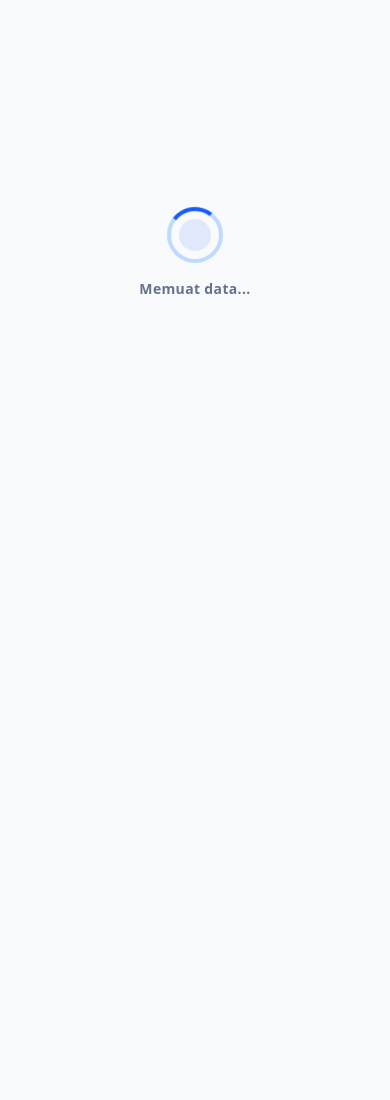
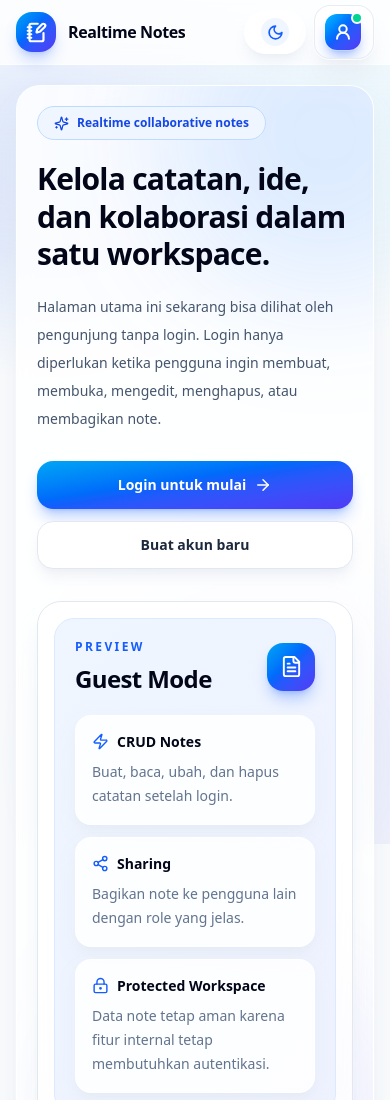
Before and after one commit to ki1bot/realtimecollaborativenotes, a Next.js app: page / in a window 390 px wide. Before the commit this address had no page. Shown: the top 1100 px of the page. Before the commit the page ends 844 px from the top, so only its background shows below. Built offline with nearby package versions, Linux system fonts and the light colour scheme.

Commit message:
Setup device mobile

```diff
--- a/app/components/DashboardPage.tsx
+++ b/app/components/DashboardPage.tsx
@@ -2,13 +2,22 @@
 
 import { useEffect, useMemo, useState } from "react";
 import { useRouter } from "next/navigation";
-import { FileText, Plus, Search, Sparkles, Users, Zap } from "lucide-react";
+import {
+  ArrowRight,
+  FileText,
+  LockKeyhole,
+  Plus,
+  Search,
+  Share2,
+  Sparkles,
+  Users,
+  Zap,
+} from "lucide-react";
 import { useAuth } from "@/app/components/AuthProvider";
 import EmptyState from "@/app/components/EmptyState";
 import Loading from "@/app/components/Loading";
 import MainLayout from "@/app/components/MainLayout";
 import NoteCard from "@/app/components/NoteCard";
-import ProtectedPage from "@/app/components/ProtectedPage";
 import { notesApi } from "@/app/lib/api";
 import type { Note } from "@/app/types";
 
@@ -83,6 +92,11 @@ export default function DashboardPage() {
   const sharedNotes = notes.length - ownedNotes;
 
   const createNote = async () => {
+    if (!user) {
+      router.push("/?view=login");
+      return;
+    }
+
     setCreating(true);
     setError("");
 
@@ -115,8 +129,165 @@ export default function DashboardPage() {
     }
   };
 
+  if (authLoading) {
     return (
-    <ProtectedPage>
+      <MainLayout>
+        <Loading />
+      </MainLayout>
+    );
+  }
+
+  if (!user) {
+    return (
+      <MainLayout>
+        <div className="space-y-6 sm:space-y-8">
+          <section className="relative overflow-hidden rounded-[1.5rem] border border-white/70 bg-white/85 p-5 shadow-xl shadow-slate-200/70 backdrop-blur dark:border-slate-800/80 dark:bg-slate-900/75 dark:shadow-black/30 sm:rounded-[2.25rem] sm:p-8 lg:p-12">
+            <div className="pointer-events-none absolute -right-28 -top-28 h-80 w-80 rounded-full bg-blue-500/15 blur-3xl" />
+            <div className="pointer-events-none absolute -bottom-32 left-16 h-80 w-80 rounded-full bg-indigo-500/10 blur-3xl" />
+
+            <div className="relative grid gap-8 lg:grid-cols-[minmax(0,1fr)_380px] lg:items-center">
+              <div>
+                <div className="mb-5 inline-flex max-w-full items-center gap-2 rounded-full border border-blue-200 bg-blue-50 px-4 py-2 text-xs font-black text-blue-700 dark:border-blue-900/70 dark:bg-blue-950/40 dark:text-blue-300">
+                  <Sparkles size={15} />
+                  <span className="truncate">Realtime collaborative notes</span>
+                </div>
+
+                <h1 className="max-w-4xl text-3xl font-black leading-tight tracking-tight text-slate-950 dark:text-slate-50 sm:text-5xl lg:text-6xl">
+                  Kelola catatan, ide, dan kolaborasi dalam satu workspace.
+                </h1>
+
+                <p className="mt-5 max-w-2xl text-sm leading-7 text-slate-600 dark:text-slate-400 sm:text-base sm:leading-8">
+                  Halaman utama ini sekarang bisa dilihat oleh pengunjung tanpa
+                  login. Login hanya diperlukan ketika pengguna ingin membuat,
+                  membuka, mengedit, menghapus, atau membagikan note.
+                </p>
+
+                <div className="mt-7 flex flex-col gap-3 sm:flex-row">
+                  <button
+                    type="button"
+                    onClick={() => router.push("/?view=login")}
+                    className="inline-flex min-h-12 w-full items-center justify-center gap-2 rounded-2xl bg-gradient-to-br from-sky-500 via-blue-600 to-indigo-600 px-5 py-3 text-sm font-black text-white shadow-lg shadow-blue-600/30 transition hover:-translate-y-0.5 sm:w-auto"
+                  >
+                    Login untuk mulai
+                    <ArrowRight size={18} />
+                  </button>
+
+                  <button
+                    type="button"
+                    onClick={() => router.push("/?view=register")}
+                    className="inline-flex min-h-12 w-full items-center justify-center gap-2 rounded-2xl border border-slate-200 bg-white px-5 py-3 text-sm font-black text-slate-800 shadow-lg shadow-slate-200/60 transition hover:-translate-y-0.5 hover:border-blue-300 hover:bg-blue-50 hover:text-blue-600 dark:border-white/10 dark:bg-slate-900 dark:text-slate-100 dark:shadow-black/20 dark:hover:bg-blue-950/40 dark:hover:text-blue-300 sm:w-auto"
+                  >
+                    Buat akun baru
+                  </button>
+                </div>
+              </div>
+
+              <div className="rounded-[1.5rem] border border-slate-200 bg-white/80 p-4 shadow-xl shadow-slate-200/70 backdrop-blur dark:border-slate-800 dark:bg-slate-950/60 dark:shadow-black/30 sm:rounded-[2rem] sm:p-6">
+                <div className="rounded-[1.25rem] border border-blue-100 bg-gradient-to-br from-blue-50 to-indigo-50 p-5 dark:border-blue-900/60 dark:from-blue-950/30 dark:to-indigo-950/30">
+                  <div className="mb-5 flex items-center justify-between gap-3">
+                    <div>
+                      <p className="text-xs font-black uppercase tracking-[0.2em] text-blue-600 dark:text-blue-300">
+                        Preview
+                      </p>
+                      <h2 className="mt-2 text-2xl font-black tracking-tight text-slate-950 dark:text-slate-50">
+                        Guest Mode
+                      </h2>
+                    </div>
+
+                    <div className="grid h-12 w-12 place-items-center rounded-2xl bg-gradient-to-br from-sky-500 via-blue-600 to-indigo-600 text-white shadow-lg shadow-blue-600/30">
+                      <FileText size={23} />
+                    </div>
+                  </div>
+
+                  <div className="space-y-3">
+                    <div className="rounded-2xl border border-white/80 bg-white/85 p-4 shadow-lg shadow-slate-200/50 dark:border-white/10 dark:bg-slate-900/70 dark:shadow-black/20">
+                      <div className="mb-2 flex items-center gap-2 text-sm font-black text-slate-950 dark:text-slate-50">
+                        <Zap
+                          size={17}
+                          className="text-blue-600 dark:text-blue-400"
+                        />
+                        CRUD Notes
+                      </div>
+                      <p className="text-sm leading-6 text-slate-500 dark:text-slate-400">
+                        Buat, baca, ubah, dan hapus catatan setelah login.
+                      </p>
+                    </div>
+
+                    <div className="rounded-2xl border border-white/80 bg-white/85 p-4 shadow-lg shadow-slate-200/50 dark:border-white/10 dark:bg-slate-900/70 dark:shadow-black/20">
+                      <div className="mb-2 flex items-center gap-2 text-sm font-black text-slate-950 dark:text-slate-50">
+                        <Share2
+                          size={17}
+                          className="text-blue-600 dark:text-blue-400"
+                        />
+                        Sharing
+                      </div>
+                      <p className="text-sm leading-6 text-slate-500 dark:text-slate-400">
+                        Bagikan note ke pengguna lain dengan role yang jelas.
+                      </p>
+                    </div>
+
+                    <div className="rounded-2xl border border-white/80 bg-white/85 p-4 shadow-lg shadow-slate-200/50 dark:border-white/10 dark:bg-slate-900/70 dark:shadow-black/20">
+                      <div className="mb-2 flex items-center gap-2 text-sm font-black text-slate-950 dark:text-slate-50">
+                        <LockKeyhole
+                          size={17}
+                          className="text-blue-600 dark:text-blue-400"
+                        />
+                        Protected Workspace
+                      </div>
+                      <p className="text-sm leading-6 text-slate-500 dark:text-slate-400">
+                        Data note tetap aman karena fitur internal tetap
+                        membutuhkan autentikasi.
+                      </p>
+                    </div>
+                  </div>
+                </div>
+              </div>
+            </div>
+          </section>
+
+          <section className="grid gap-4 sm:grid-cols-3">
+            <div className="rounded-[1.5rem] border border-white/70 bg-white/80 p-5 shadow-lg shadow-slate-200/60 backdrop-blur dark:border-slate-800 dark:bg-slate-900/70 dark:shadow-black/20">
+              <div className="mb-4 grid h-11 w-11 place-items-center rounded-2xl bg-blue-50 text-blue-600 dark:bg-blue-950/40 dark:text-blue-300">
+                <FileText size={21} />
+              </div>
+              <h3 className="text-lg font-black tracking-tight text-slate-950 dark:text-slate-50">
+                Catatan Terstruktur
+              </h3>
+              <p className="mt-2 text-sm leading-7 text-slate-500 dark:text-slate-400">
+                Simpan catatan dengan tampilan bersih dan mudah digunakan.
+              </p>
+            </div>
+
+            <div className="rounded-[1.5rem] border border-white/70 bg-white/80 p-5 shadow-lg shadow-slate-200/60 backdrop-blur dark:border-slate-800 dark:bg-slate-900/70 dark:shadow-black/20">
+              <div className="mb-4 grid h-11 w-11 place-items-center rounded-2xl bg-blue-50 text-blue-600 dark:bg-blue-950/40 dark:text-blue-300">
+                <Users size={21} />
+              </div>
+              <h3 className="text-lg font-black tracking-tight text-slate-950 dark:text-slate-50">
+                Kolaborasi
+              </h3>
+              <p className="mt-2 text-sm leading-7 text-slate-500 dark:text-slate-400">
+                Cocok untuk kerja kelompok, dokumentasi, dan ide proyek.
+              </p>
+            </div>
+
+            <div className="rounded-[1.5rem] border border-white/70 bg-white/80 p-5 shadow-lg shadow-slate-200/60 backdrop-blur dark:border-slate-800 dark:bg-slate-900/70 dark:shadow-black/20">
+              <div className="mb-4 grid h-11 w-11 place-items-center rounded-2xl bg-blue-50 text-blue-600 dark:bg-blue-950/40 dark:text-blue-300">
+                <LockKeyhole size={21} />
+              </div>
+              <h3 className="text-lg font-black tracking-tight text-slate-950 dark:text-slate-50">
+                Akses Aman
+              </h3>
+              <p className="mt-2 text-sm leading-7 text-slate-500 dark:text-slate-400">
+                Halaman utama publik, tetapi data pengguna tetap private.
+              </p>
+            </div>
+          </section>
+        </div>
+      </MainLayout>
+    );
+  }
+
+  return (
     <MainLayout>
       {loading ? (
         <Loading />
@@ -140,9 +311,9 @@ export default function DashboardPage() {
                 </h1>
 
                 <p className="mt-4 max-w-2xl text-sm leading-7 text-slate-600 dark:text-slate-400 sm:mt-5 sm:text-base sm:leading-8">
-                    Buat, edit, dan bagikan catatan tanpa membuat alur kerja
-                    jadi ribet. Fokus utama aplikasi ini adalah CRUD stabil,
-                    kolaborasi realtime, dan akses role yang jelas.
+                  Buat, edit, dan bagikan catatan tanpa membuat alur kerja jadi
+                  ribet. Fokus utama aplikasi ini adalah CRUD stabil, kolaborasi
+                  realtime, dan akses role yang jelas.
                 </p>
 
                 <div className="mt-6 flex flex-col gap-3 sm:mt-7 sm:flex-row">
@@ -251,11 +422,7 @@ export default function DashboardPage() {
             ) : (
               <div className="grid gap-4 sm:grid-cols-2 lg:grid-cols-3">
                 {filteredNotes.map((note) => (
-                    <NoteCard
-                      key={note._id}
-                      note={note}
-                      onDelete={deleteNote}
-                    />
+                  <NoteCard key={note._id} note={note} onDelete={deleteNote} />
                 ))}
               </div>
             )}
@@ -263,6 +430,5 @@ export default function DashboardPage() {
         </div>
       )}
     </MainLayout>
-    </ProtectedPage>
   );
 }
```
Lines whose indentation alone changed are shown as unchanged.
